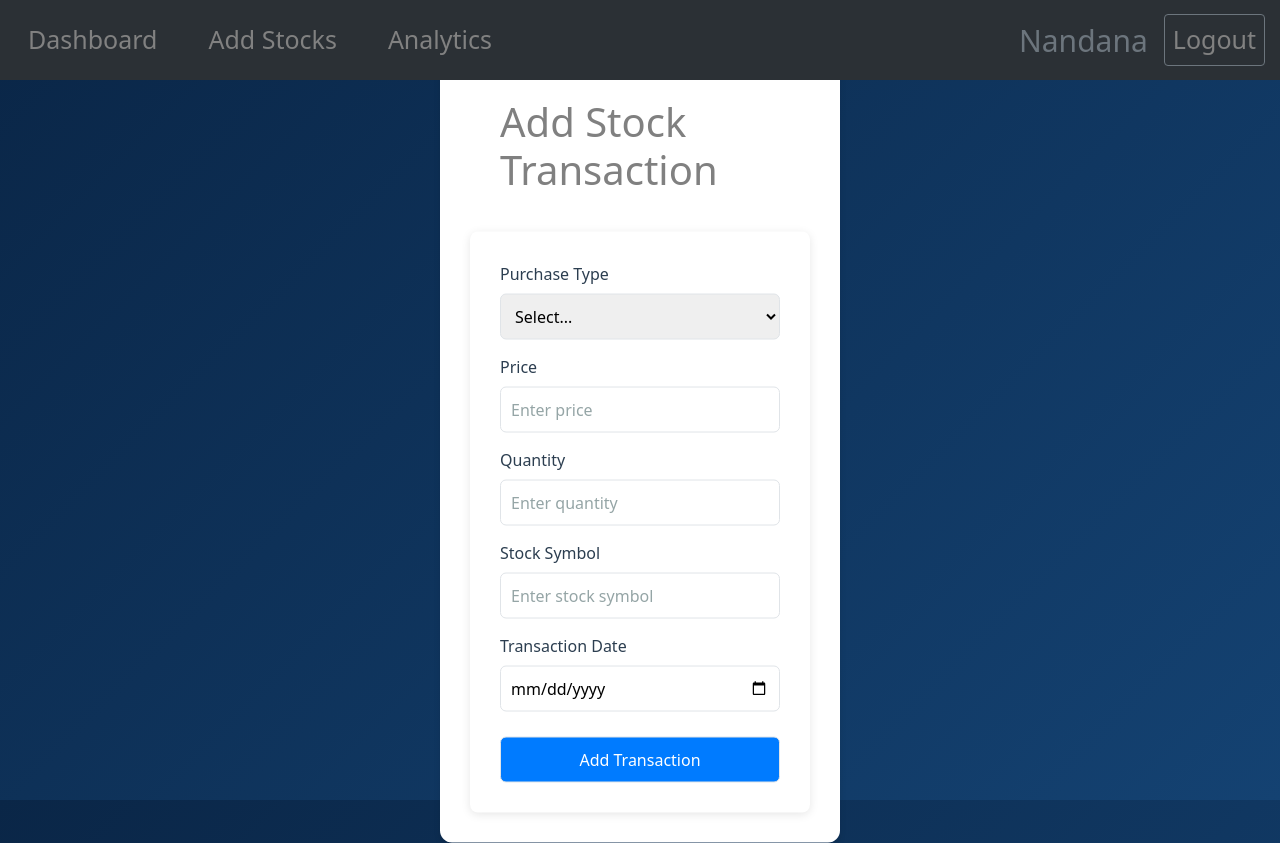
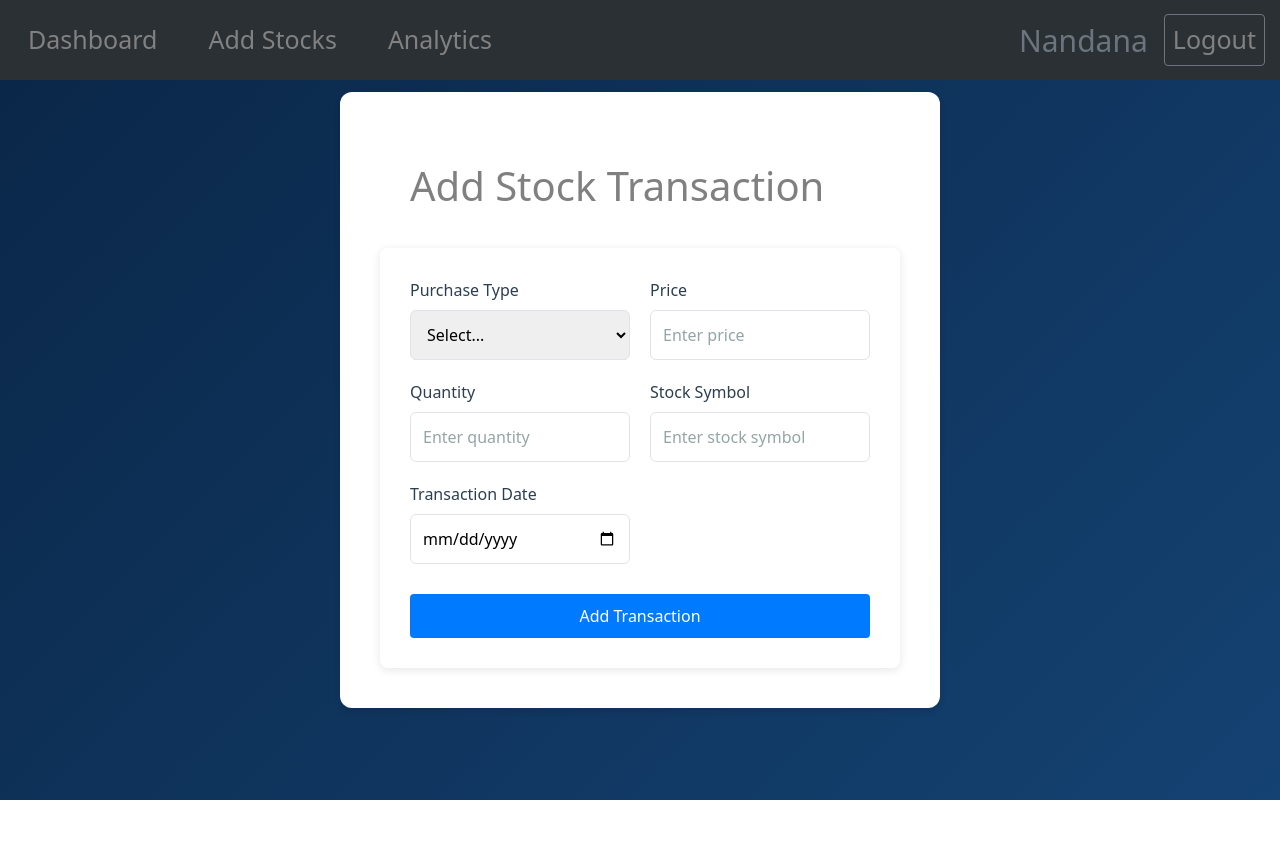
Before and after one commit to m1h1r-a/Stock-Anomaly-Detector, a Django app: page /portfolio/add-stocks/ in a window 1280 px wide. After the commit the page ends 800 px from the top, so only its background shows below. Run offline with Django 5.2, Linux system fonts and the light colour scheme; a user stored in the database is signed in.

Commit message:
hopefully css is better?

```diff
--- a/users/templates/users/add_stocks.html
+++ b/users/templates/users/add_stocks.html
@@ -1,6 +1,7 @@
 {% extends 'users/base.html' %}
 {% block body %}
-<div class="position-absolute top-55 start-50 translate-middle">
+<body>
+    <div class="position-absolute">
         <h1 style="color:grey;">Add Stock Transaction</h1>
         {% if error_message %}
         <script>
@@ -9,90 +10,96 @@
         {% endif %}
         <form method="POST" action="{% url 'add_stock_transaction' %}" class="transaction-form">
             {% csrf_token %}
-        <!-- Purchase Type Field -->
-        <p>
+            <div class="form-group">
                 <label for="purchase_type">Purchase Type</label>
                 <select id="purchase_type" name="purchase_type" required>
                     <option value="">Select...</option>
                     <option value="BUY">Buy</option>
                     <option value="SELL">Sell</option>
                 </select>
-        </p>
-        <!-- Price Field -->
-        <p>
+            </div>
+            <div class="form-group">
                 <label for="price">Price</label>
                 <input type="number" step="0.01" id="price" name="price" placeholder="Enter price" required>
-        </p>
-        <!-- Quantity Field -->
-        <p>
+            </div>
+            <div class="form-group">
                 <label for="quantity">Quantity</label>
                 <input type="number" id="quantity" name="quantity" placeholder="Enter quantity" required>
-        </p>
-        <!-- Stock Symbol Field -->
-        <p>
+            </div>
+            <div class="form-group">
                 <label for="stock_symbol">Stock Symbol</label>
                 <input type="text" id="stock_symbol" name="stock_symbol" placeholder="Enter stock symbol" required>
-        </p>
-        <!-- Transaction Date Field -->
-        <p>
+            </div>
+            <div class="form-group">
                 <label for="transaction_date">Transaction Date</label>
                 <input type="date" id="transaction_date" name="transaction_date" required>
-        </p>
-        <!-- Submit Button -->
+            </div>
             <input type="submit" value="Add Transaction" class="submit-btn">
         </form>
     </div>
-
     <style>
         body {
             background-color: #87CEEB;
+            margin: 0;
+            padding: 0;
+            height: 100vh;
+            display: flex;
+            justify-content: center;
+            align-items: center;
         }
 
         .position-absolute {
-        width: 100%;
-        max-width: 400px;
+            position: absolute;
+            top: 50%;
+            left: 50%;
+            transform: translate(-50%, -50%);
+            width: 90%;
+            max-width: 600px;
             background-color: white;
-        padding: 30px;
+            padding: 40px;
             border-radius: 12px;
             box-shadow: 0 4px 6px rgba(0, 0, 0, 0.1);
         }
 
         .transaction-form {
-        display: flex;
-        flex-direction: column;
+            display: grid;
+            grid-template-columns: 1fr 1fr;
+            grid-gap: 20px;
         }
 
-    .transaction-form p {
-        margin-bottom: 15px;
+        .form-group {
+            margin-bottom: 0;
         }
 
-    .transaction-form label {
+        .form-group label {
             display: block;
             margin-bottom: 8px;
             color: #2c3e50;
             font-weight: 500;
+            font-size: 16px;
         }
 
-    .transaction-form select,
-    .transaction-form input {
+        .form-group select,
+        .form-group input {
             width: 100%;
-        padding: 10px;
+            padding: 12px;
             border: 1.5px solid #e0e4e8;
             border-radius: 6px;
             font-size: 16px;
             transition: all 0.3s ease;
         }
 
-    .transaction-form select:focus,
-    .transaction-form input:focus {
+        .form-group select:focus,
+        .form-group input:focus {
             outline: none;
             border-color: #3498db;
             box-shadow: 0 0 0 3px rgba(52, 152, 219, 0.1);
         }
 
         .submit-btn {
+            grid-column: 1 / 3;
             width: 100%;
-        padding: 12px;
+            padding: 14px;
             background-color: #3498db;
             color: white;
             border: none;
@@ -106,8 +113,9 @@
             background-color: #2980b9;
         }
 
-    .transaction-form input::placeholder {
+        .form-group input::placeholder {
             color: #95a5a6;
         }
     </style>
+</body>
 {% endblock %}
```
Also changed, not shown: users/templates/users/test.html (+70 -14 lines). Lines whose indentation alone changed are shown as unchanged.
